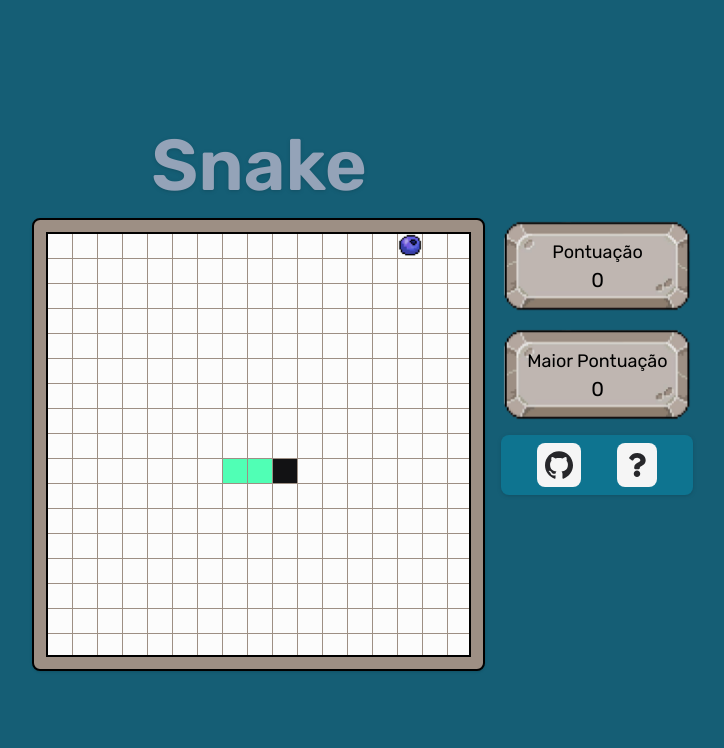
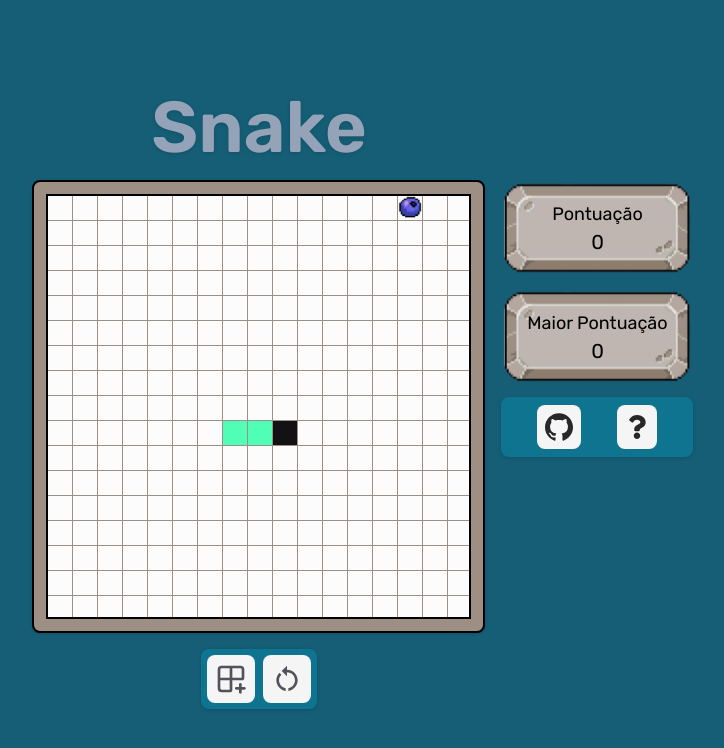
Before and after one commit to orochaa/snake, a React (Vite) app: page / in a window 1280 px wide. Shown: the top 748 px of the page, without its empty margins (381-1105 px from the left). Built offline with nearby package versions, Linux system fonts and the light colour scheme.

Commit message:
feat: add select table size

```diff
--- a/src/app.tsx
+++ b/src/app.tsx
@@ -1,7 +1,10 @@
-import { useEffect, useState } from 'react'
+import { useCallback, useEffect, useState } from 'react'
 import { FaQuestion } from 'react-icons/fa'
 import { ImGithub } from 'react-icons/im'
+import { LuGrid2X2Plus } from 'react-icons/lu'
+import { MdRestartAlt } from 'react-icons/md'
 import { Cell } from './components/cell'
+import { Modal, useModal } from './components/modal'
 import {
   copyCell,
   generateCell,
@@ -24,6 +27,21 @@ export function App(): React.JSX.Element {
   const [direction, setDirection] = useState<Direction>()
   const [score, setScore] = useState<number>(0)
   const [bestScore, setBestScore] = useState<number>(0)
+
+  const selectSizeModal = useModal()
+
+  const handleOpenSelectSizeModal = useCallback(() => {
+    selectSizeModal.current?.openModal()
+  }, [selectSizeModal])
+
+  const handleSelectSize = useCallback((size: number) => {
+    setTableSize(size)
+    setTable(generateTable(size))
+    const snake = generateSnake(size)
+    setSnake(snake)
+    setFruit(generateFruit(size, snake))
+    setDirection(undefined)
+  }, [])
 
   useEffect(() => {
     if (!direction) {
@@ -201,7 +219,7 @@ export function App(): React.JSX.Element {
 
     intervalId = setInterval(
       () => setSnake(updateSnake),
-      Math.max(400 - score * 25, 100)
+      Math.max(300 - score * 12.5, 100)
     )
 
     return (): void => {
@@ -318,8 +336,66 @@ export function App(): React.JSX.Element {
               ))}
             </div>
           </div>
+
+          <div className="mx-auto flex w-fit gap-2 rounded-lg bg-cyan-700 p-1.5 drop-shadow">
+            <button
+              type="button"
+              title="Escolher tabuleiro"
+              className="rounded-lg bg-neutral-100 p-2 text-zinc-600 hover:bg-neutral-200"
+              onClick={handleOpenSelectSizeModal}
+            >
+              <LuGrid2X2Plus size={32} />
+            </button>
+            <button
+              type="button"
+              title="Reiniciar jogo"
+              className="rounded-lg bg-neutral-100 p-2 text-zinc-600 hover:bg-neutral-200"
+              // onClick={handleRestartGame}
+            >
+              <MdRestartAlt size={32} />
+            </button>
+          </div>
         </div>
       </div>
+
+      <Modal ref={selectSizeModal}>
+        <h2 className="text-lg font-medium text-zinc-800">
+          Selecionar tabuleiro:
+        </h2>
+        <div className="mt-2 grid min-w-80 grid-cols-2 items-start gap-4">
+          {Array.from({ length: 4 }).map((_, i) => {
+            const size = initialSize + i * 2
+
+            return (
+              <button
+                key={size}
+                type="button"
+                title={`Selecionar tabuleiro ${size}x${size}`}
+                className="transition duration-100 hover:scale-[1.01]"
+                // eslint-disable-next-line react/jsx-no-bind
+                onClick={() => handleSelectSize(size)}
+              >
+                <span className="block text-center text-sm font-medium text-zinc-600">
+                  {size}x{size}
+                </span>
+                <div className="mx-auto w-fit rounded border border-black bg-[#9d8f84] p-1 shadow">
+                  <div
+                    className="grid gap-[1px] overflow-hidden border border-black"
+                    style={{
+                      gridTemplateColumns: `repeat(${size}, minmax(0, 1fr))`,
+                    }}
+                  >
+                    {Array.from({ length: size * size }).map((_, i) => (
+                      // eslint-disable-next-line react/no-array-index-key
+                      <span key={i} className="size-2 bg-zinc-100" />
+                    ))}
+                  </div>
+                </div>
+              </button>
+            )
+          })}
+        </div>
+      </Modal>
     </div>
   )
 }
```
